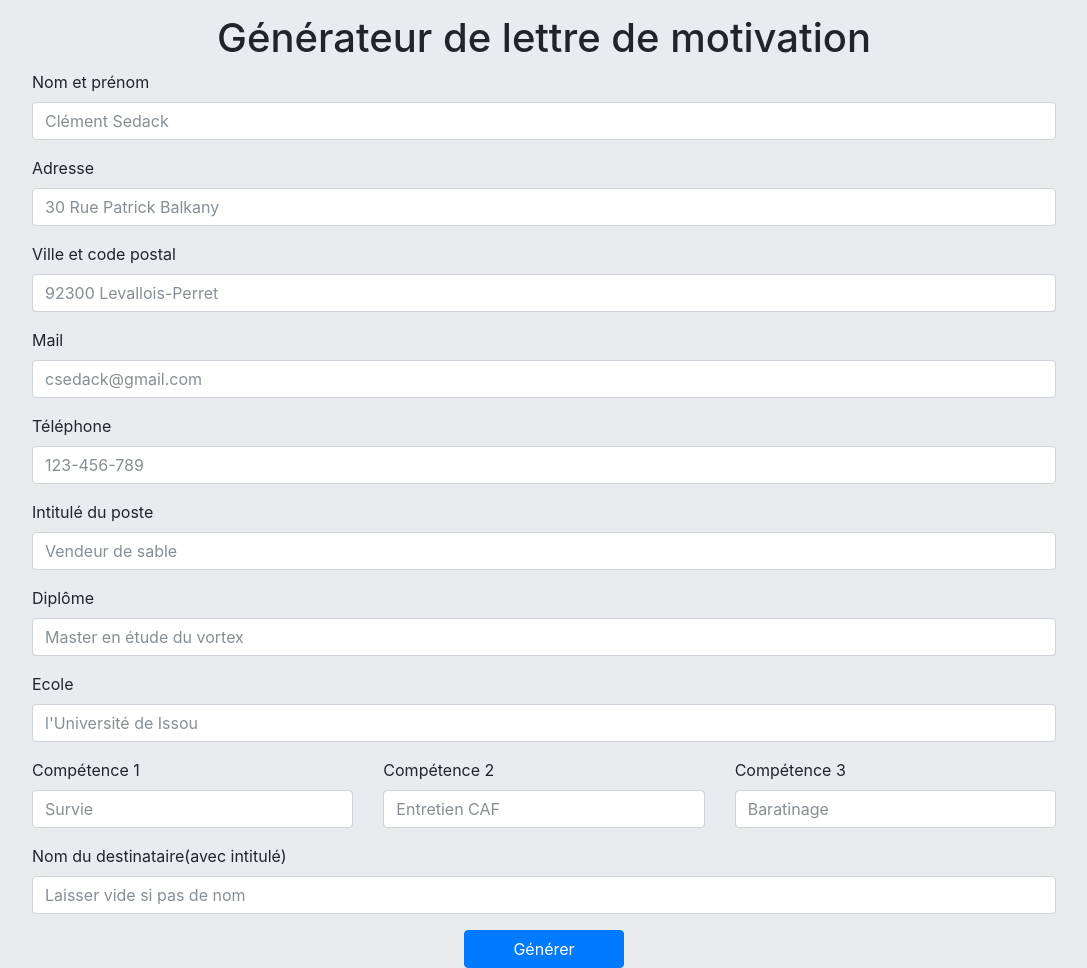
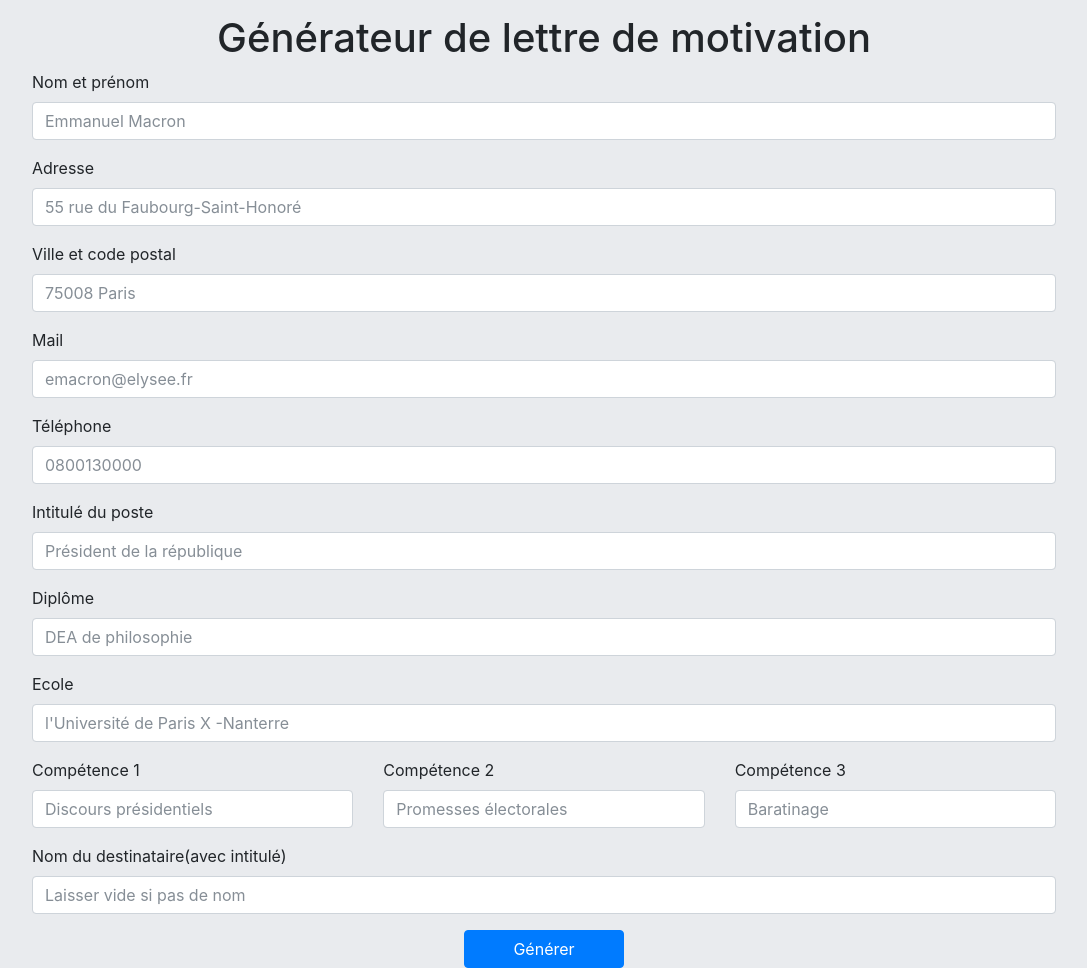
Before and after one commit to lomptorne/metrotopic, a Django app: page /motivateur in a window 1280 px wide. Shown: the part 79-1047 px from the top of the page, without its empty margins (96-1183 px from the left). Run offline with Django 3.2, Linux system fonts and the light colour scheme; some libraries are stand-ins or nearby versions; some web fonts are replaced.

Commit message:
form correction

```diff
--- a/blog/templates/blog/motivateur.html
+++ b/blog/templates/blog/motivateur.html
@@ -12,30 +12,30 @@
 
 
     <label for="name">Nom et prénom</label>
-    <input class="form-control" name="name" placeholder="Clément Sedack" type="text" autocomplete="off" id="name"required/>
+    <input class="form-control" name="name" placeholder="Emmanuel Macron" type="text" autocomplete="off" id="name"required/>
     <label for="adress">Adresse</label>
-    <input class="form-control" name="adress" placeholder="30 Rue Patrick Balkany" type="text" autocomplete="off" id="adress"required/>
+    <input class="form-control" name="adress" placeholder="55 rue du Faubourg-Saint-Honoré" type="text" autocomplete="off" id="adress"required/>
     <label for="city">Ville et code postal</label>
-    <input class="form-control" name="city" placeholder="92300 Levallois-Perret" type="text" autocomplete="off" id="city"required/>
+    <input class="form-control" name="city" placeholder="75008 Paris" type="text" autocomplete="off" id="city"required/>
     <label for="mail">Mail</label>
-    <input class="form-control" name="mail" placeholder="csedack@gmail.com" type="text" autocomplete="off" id="mail"required/>
+    <input class="form-control" name="mail" placeholder="emacron@elysee.fr" type="text" autocomplete="off" id="mail"required/>
     <label for="phone">Téléphone</label>
-    <input class="form-control" name="phone" placeholder="123-456-789" type="text" autocomplete="off" id="phone"required/>
+    <input class="form-control" name="phone" placeholder="0800130000" type="text" autocomplete="off" id="phone"required/>
     <label for="job">Intitulé du poste</label>
-    <input class="form-control" name="job" placeholder="Vendeur de sable" type="text" autocomplete="off" id="job"required/>
+    <input class="form-control" name="job" placeholder="Président de la république" type="text" autocomplete="off" id="job"required/>
     <label for="diploma">Diplôme</label>
-    <input class="form-control" name="diploma" placeholder="Master en étude du vortex" type="text" autocomplete="off" id="diploma"required/>
+    <input class="form-control" name="diploma" placeholder="DEA de philosophie" type="text" autocomplete="off" id="diploma"required/>
     <label for="school">Ecole</label>
-    <input class="form-control" name="school" placeholder="l'Université de Issou" type="text" autocomplete="off" id="school"required/>
+    <input class="form-control" name="school" placeholder="l'Université de Paris X -Nanterre" type="text" autocomplete="off" id="school"required/>
 
     <div class="row">
         <div class="col">
             <label for="comp1">Compétence 1</label>
-            <input class="form-control" name="comp1" placeholder="Survie" type="text" autocomplete="off" id="comp1"required/>
+            <input class="form-control" name="comp1" placeholder="Discours présidentiels" type="text" autocomplete="off" id="comp1"required/>
         </div>
         <div class="col">
             <label for="comp2">Compétence 2 </label>
-            <input class="form-control" name="comp2" placeholder="Entretien CAF" type="text" autocomplete="off" id="comp2"required/>
+            <input class="form-control" name="comp2" placeholder="Promesses électorales" type="text" autocomplete="off" id="comp2"required/>
         </div>
         <div class="col">
             <label for="comp3">Compétence 3 </label>
--- a/blog/views.py
+++ b/blog/views.py
@@ -159,7 +159,6 @@ def motivateur(request):
 
         return render(request, "blog/motivateur.html")
 
-
 @login_required
 def delete(request, Blogpost_id):
     post = Blogpost.objects.get(pk=Blogpost_id)
```
